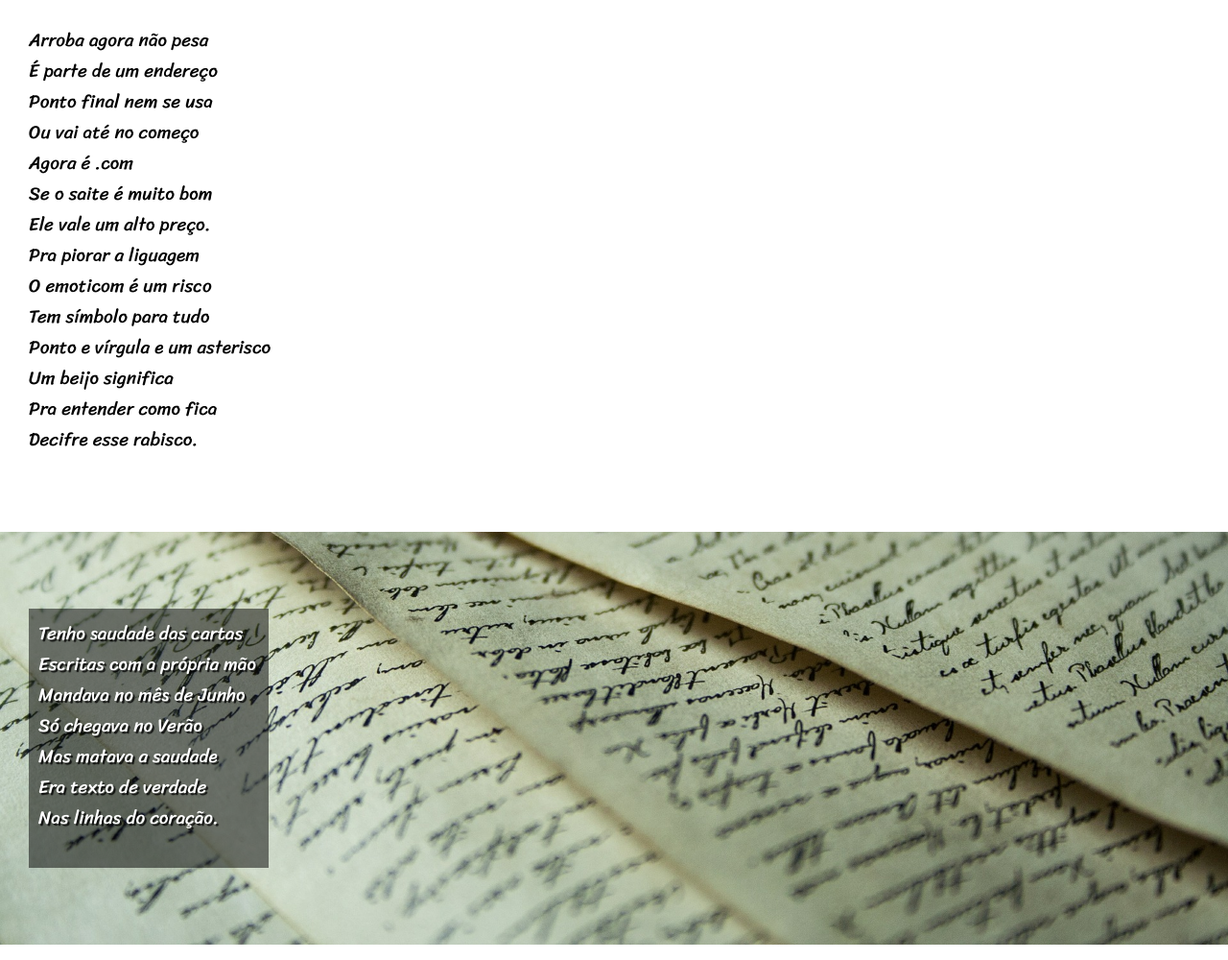
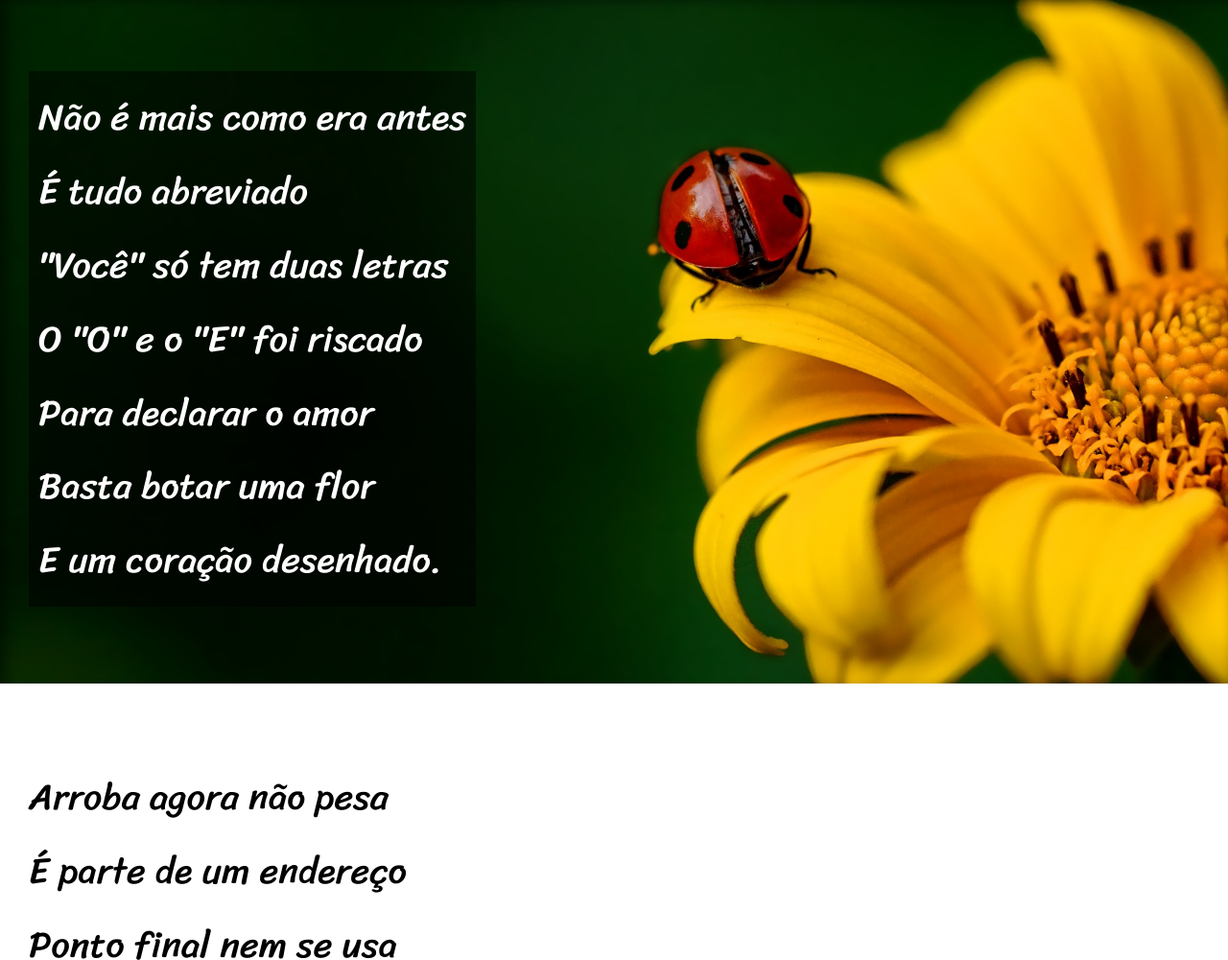
Before and after one commit to KinberlleFreitas/html-css, a plain HTML site: page desafios/desafio012/index.html in a window 1280 px wide. Shown: the part 1047-2047 px from the top of the page at 96% size. Drawn offline with Linux system fonts and the light colour scheme.

Commit message:
Ajustes Finalizados

```diff
--- a/desafios/desafio012/style.css
+++ b/desafios/desafio012/style.css
@@ -33,7 +33,7 @@ header > h1{
     padding-top: 50px;
     font-family:var(--fonte2);
     font-variant: small-caps;
-    font-size: 3em;
+    font-size: 10vw;
 }
 
 header > p {
@@ -56,13 +56,13 @@ section{
     padding-bottom: 10vh;
     padding-left: 30px;
     line-height: 2em;
+    font-family: var(--fonte3);
+    font-size: 3vw;
 }
 
-section > p {
-    font-family: var(--fonte3);
-    font-size: 1.2em;
+section > p{
+    padding-bottom: 2em;
 }
-
 
 section.conteudo{
     background-color: white;
@@ -71,8 +71,9 @@ section.conteudo{
 
 
 section#imagem01{
+    background-color: rgba(0, 0, 0, 0.219);
+    box-shadow: inset 6px 6px 13px 0px rgba(0, 0, 0, 0.473);
     background-image: url("imagens/background001.jpg");
-    background-color: rgba(0, 0, 0, 0.336);
     background-position: bottom right;
     background-repeat: no-repeat;
     background-size: cover;
@@ -80,17 +81,16 @@ section#imagem01{
 }
 
 section#imagem01 > p{
-    width: 230px;
-    height: 250px;
+    display: inline-block;
     color: white;
     background-color: rgba(0, 0, 0, 0.5);
     padding:10px;
-
 }
 
 section#imagem02{
+    background-color: rgba(0, 0, 0, 0.336);
+    box-shadow: inset 6px 6px 13px 0px rgba(0, 0, 0, 0.473);
     background-image: url("imagens/background002.jpg");
-    background-color: rgba(0, 0, 0, 0.336);
     background-position: bottom left;
     background-repeat: no-repeat;
     background-size: cover;
@@ -98,8 +98,7 @@ section#imagem02{
 }
 
 section#imagem02 > p{
-    width: 230px;
-    height: 250px;
+    display: inline-block;
     color: white;
     background-color: rgba(0, 0, 0, 0.5);
     padding: 10px;
```
